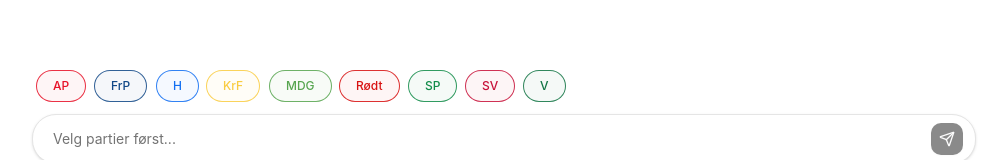
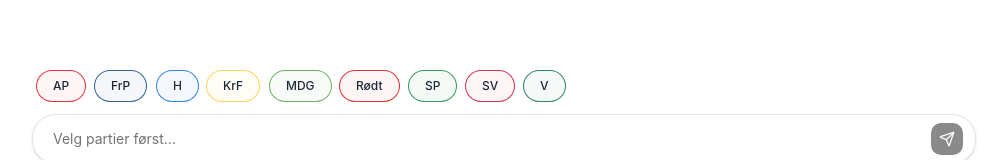
Before and after one commit to henrik392/parti-chat, a Next.js app in the folder apps/web/: page / in a window 1280 px wide. Shown: the part 612-772 px from the top of the page, without its empty margins (136-1143 px from the left). Built offline with nearby package versions, Linux system fonts and the light colour scheme; no server answers; what @orpc/client, @orpc/tanstack-query would draw is missing.

Commit message:
Black text

```diff
--- a/apps/web/src/components/party-selector.tsx
+++ b/apps/web/src/components/party-selector.tsx
@@ -85,7 +85,7 @@
                       color: contrast,
                     }
                   : {
-                      color: `${party.color}ee`, // even more opaque for better contrast
+                      color: '#1f2937', // gray-800 - dark gray/black text for better readability
                       borderColor: `${party.color}cc`, // much darker border for better contrast
                       background: `${party.color}0a`, // very subtle background tint
                     }
```
